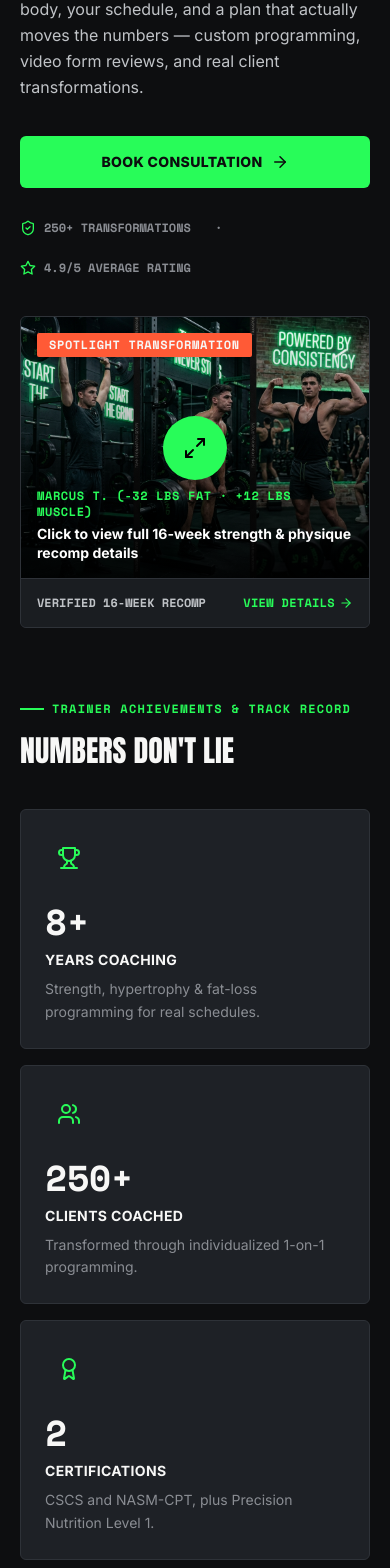
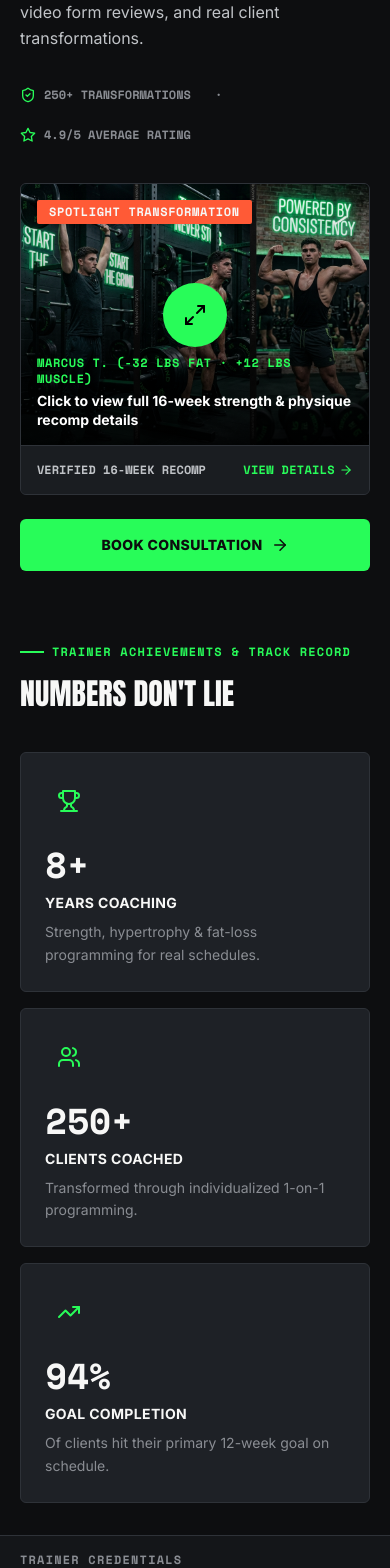
Before and after one commit to parameswararao960/fit-repo, a React (Vite) app: page / in a window 390 px wide. Shown: the part 300-1868 px from the top of the page. Built offline with nearby package versions, Linux system fonts and the light colour scheme.

Commit message:
client layout changes done

```diff
--- a/src/App.jsx
+++ b/src/App.jsx
@@ -394,7 +394,6 @@ function Hero({ goConsult, onOpenMedia }) {
 
           {/* Left Text */}
           <div className="lg:col-span-7">
-            <Eyebrow>CSCS &amp; NASM Certified · 1-on-1 Coaching</Eyebrow>
             <h1
               className="text-5xl sm:text-7xl lg:text-8xl leading-[0.96] uppercase mb-6 tracking-tight"
               style={{ ...fontDisplay, color: C.text }}
@@ -408,7 +407,7 @@ function Hero({ goConsult, onOpenMedia }) {
               actually moves the numbers — custom programming, video form reviews, and real client transformations.
             </p>
 
-            <div className="flex flex-col sm:flex-row gap-4 mb-8">
+            <div className="hidden lg:flex flex-col sm:flex-row gap-4 mb-8">
               <PrimaryButton onClick={goConsult}>Book Consultation</PrimaryButton>
             </div>
 
@@ -478,6 +477,11 @@ function Hero({ goConsult, onOpenMedia }) {
                 </span>
               </div>
             </div>
+
+            {/* Mobile-only CTA Button directly below the video card */}
+            <div className="flex lg:hidden flex-col gap-4 mt-6">
+              <PrimaryButton onClick={goConsult}>Book Consultation</PrimaryButton>
+            </div>
           </div>
 
         </div>
@@ -516,10 +520,9 @@ function Achievements() {
       <h2 className="text-3xl sm:text-5xl uppercase mb-10 sm:mb-14 max-w-2xl" style={{ ...fontDisplay, color: C.text }}>
         Numbers don't lie
       </h2>
-      <div className="grid grid-cols-1 sm:grid-cols-2 lg:grid-cols-4 gap-4 sm:gap-5">
+      <div className="grid grid-cols-1 sm:grid-cols-2 lg:grid-cols-3 gap-4 sm:gap-5">
         <StatCard icon={Trophy} target={8} suffix="+" label="Years Coaching" sub="Strength, hypertrophy & fat-loss programming for real schedules." />
         <StatCard icon={Users} target={250} suffix="+" label="Clients Coached" sub="Transformed through individualized 1-on-1 programming." />
-        <StatCard icon={Award} target={2} label="Certifications" sub="CSCS and NASM-CPT, plus Precision Nutrition Level 1." />
         <StatCard icon={TrendingUp} target={94} suffix="%" label="Goal Completion" sub="Of clients hit their primary 12-week goal on schedule." />
       </div>
     </section>
@@ -1030,7 +1033,6 @@ function ConsultationPage() {
 
   return (
     <section className="max-w-6xl mx-auto px-5 sm:px-8 py-8 sm:py-12">
-      <Eyebrow>Free 20-Minute Call</Eyebrow>
       <h1 className="text-4xl sm:text-6xl uppercase mb-4 max-w-2xl leading-[0.95]" style={{ ...fontDisplay, color: C.text }}>
         Book your consultation
       </h1>
```
